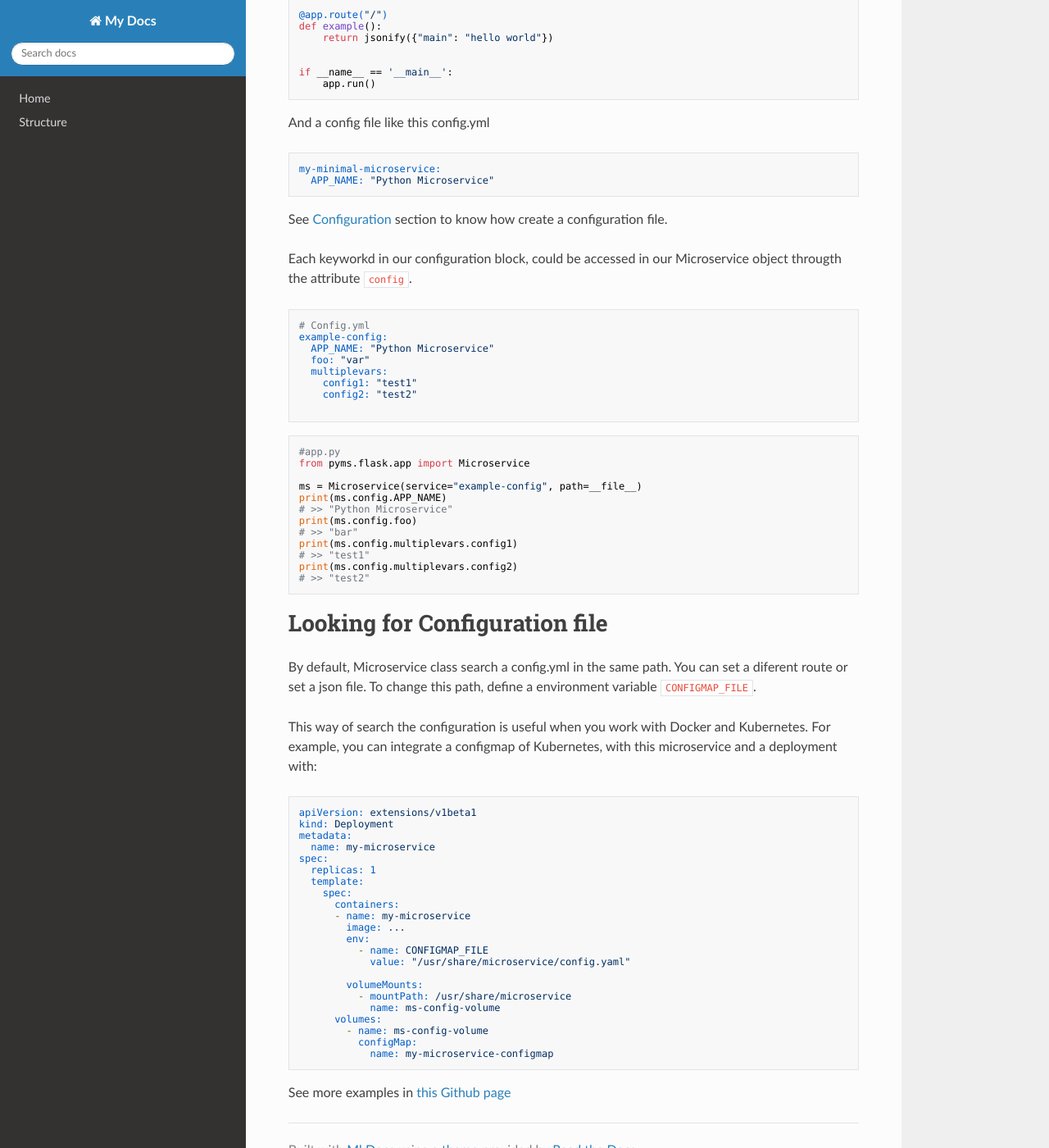
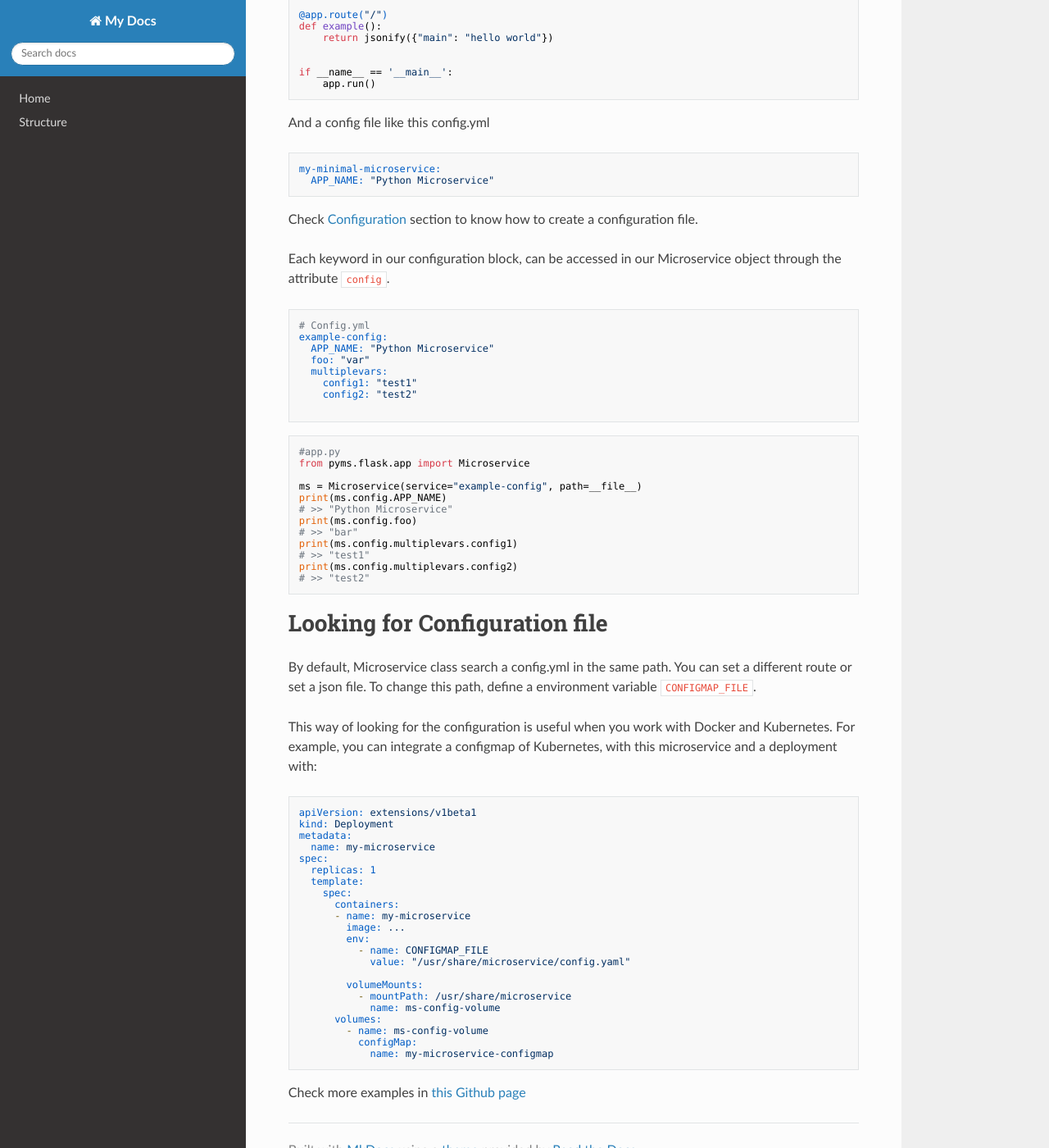
Before and after one commit to python-microservices/pyms, an MkDocs documentation site: the page built from docs/ms_class.md, in a window 1280 px wide and 1400 px high, scrolled down 370 px. Shown: the whole window at 82% size. Built offline with MkDocs 1.6.1, drawn with Linux system fonts in a browser that asks for light colours; nearby versions of some CDN libraries; some of the changed text lies outside the part shown.

Commit message:
Updated docs

````diff
--- a/docs/ms_class.md
+++ b/docs/ms_class.md
@@ -29,9 +29,9 @@ And a config file like this config.yml
 my-minimal-microservice:
   APP_NAME: "Python Microservice"
 ```
-See [Configuration](configuration.md) section to know how create a configuration file.
+Check [Configuration](configuration.md) section to know how to create a configuration file.
 
-Each keyworkd in our configuration block, could be accessed in our Microservice object througth the attribute `config`.
+Each keyword in our configuration block, can be accessed in our Microservice object through the attribute `config`.
 
 ```yaml
 # Config.yml
@@ -61,10 +61,10 @@ print(ms.config.multiplevars.config2)
 
 
 # Looking for Configuration file
-By default, Microservice class search a config.yml in the same path. You can set a diferent route or set a json file.
+By default, Microservice class search a config.yml in the same path. You can set a different route or set a json file.
 To change this path, define a environment variable `CONFIGMAP_FILE`.
 
-This way of search the configuration is useful when you work with Docker and Kubernetes. For example, you can integrate
+This way of looking for the configuration is useful when you work with Docker and Kubernetes. For example, you can integrate
 a configmap of Kubernetes, with this microservice and a deployment with:
 
 ```yaml
@@ -92,4 +92,4 @@ spec:
             name: my-microservice-configmap
 ```
 
-See more examples in [this Github page](https://github.com/python-microservices/pyms/tree/master/examples)
+Check more examples in [this Github page](https://github.com/python-microservices/pyms/tree/master/examples)
````
Also changed, not shown: other parts of docs/ms_class.md (+1 -1 lines), docs/index.md (+1 -1 lines), docs/services.md (+5 -5 lines), docs/structure.md (+4 -4 lines).
